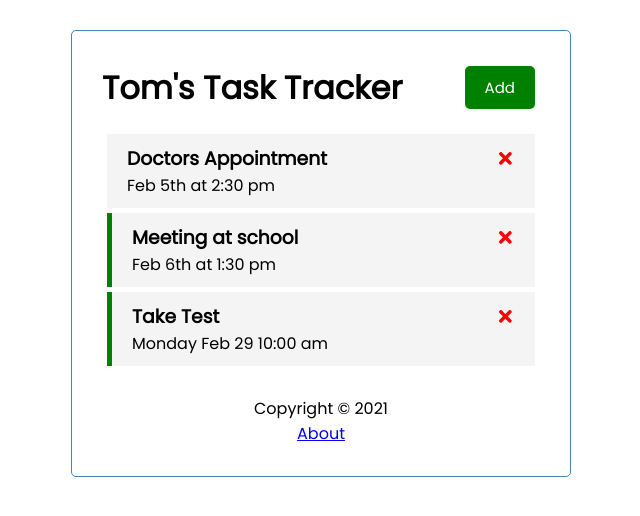
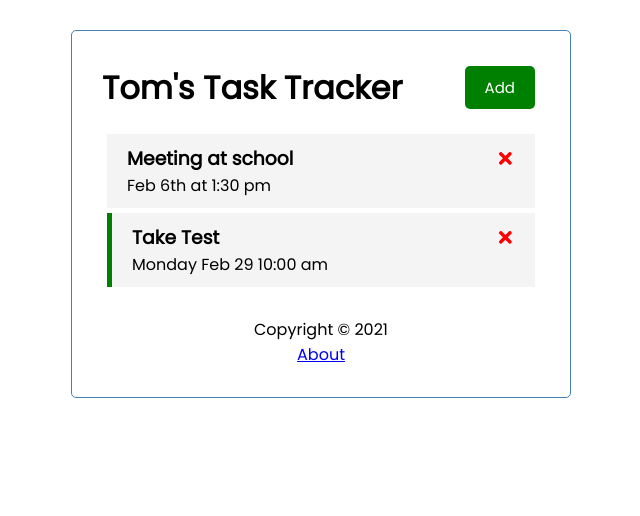
Before and after one commit to tomofficer/react-task-tracker, a React (Create React App) app: page / in a window 1280 px wide. Shown: the top 516 px of the page, without its empty margins (319-959 px from the left). Built offline with nearby package versions, Linux system fonts and the light colour scheme; data requests are answered from the project's data file.

Commit message:
Title Change

```diff
--- a/db.json
+++ b/db.json
@@ -1,16 +1,10 @@
 {
   "tasks": [
-    {
-      "id": 1,
-      "text": "Doctors Appointment",
-      "day": "Feb 5th at 2:30 pm",
-      "reminder": false
-    },
     {
       "id": 2,
       "text": "Meeting at school",
       "day": "Feb 6th at 1:30 pm",
-      "reminder": true
+      "reminder": false
     },
     {
       "text": "Take Test",
--- a/public/index.html
+++ b/public/index.html
@@ -13,7 +13,7 @@
 
     <link rel="manifest" href="%PUBLIC_URL%/manifest.json" />
 
-    <title>Task Tracker</title>
+    <title>Tom's Task Tracker</title>
   </head>
   <body>
     <noscript>You need to enable JavaScript to run this app.</noscript>
```
